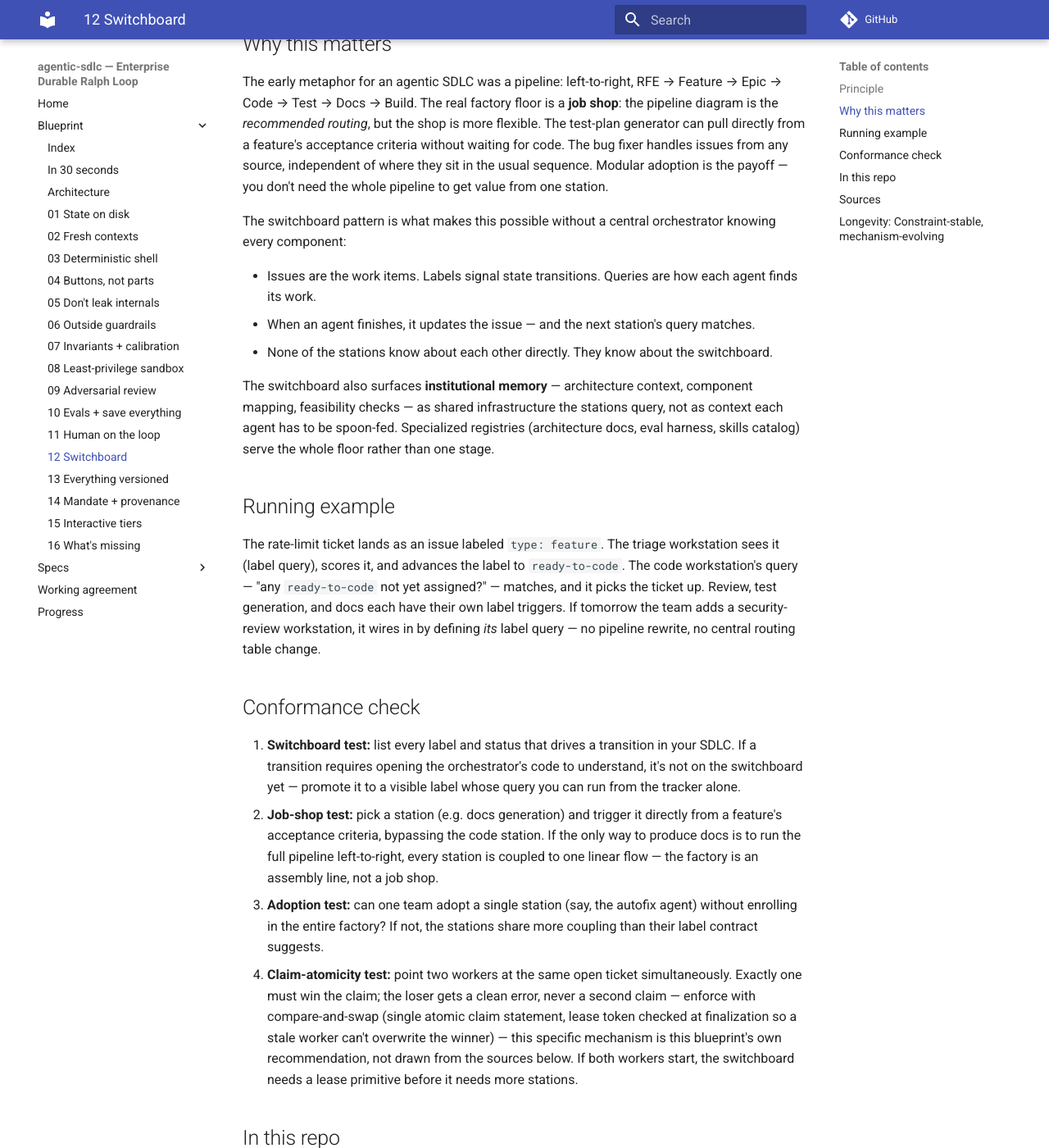
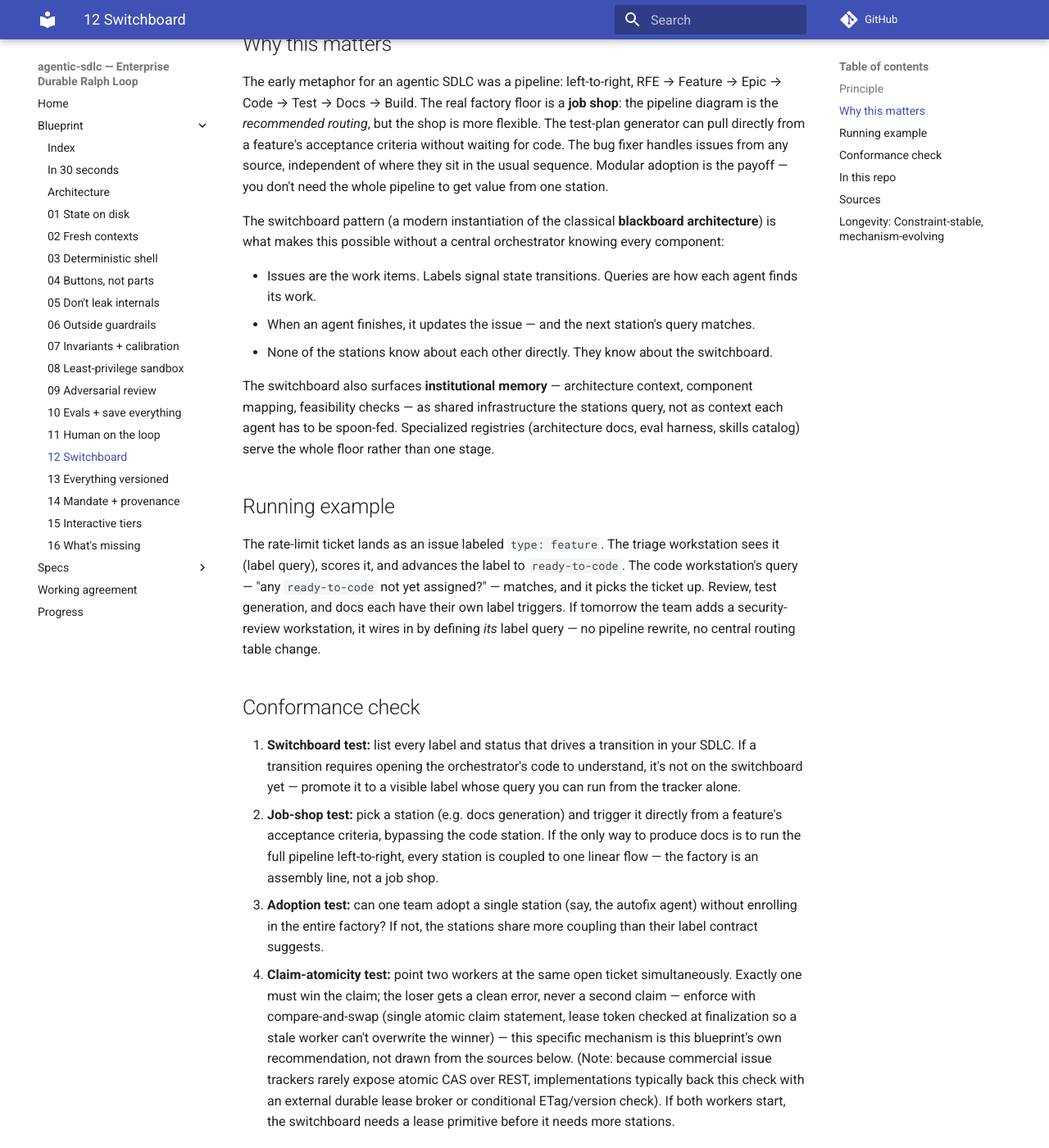
Before and after one commit to johwes/agentic-sdlc, an MkDocs documentation site: the page built from docs/blueprint/12-switchboard-coordination.md, in a window 1280 px wide and 1400 px high, scrolled down 353 px. Shown: the whole window at 82% size. Built offline with MkDocs 1.6.1 and Material for MkDocs 9.7.7, drawn with Linux system fonts in a browser that asks for light colours; comment, search, counter and statistics services are not loaded; some of the changed text lies outside the part shown.

Commit message:
docs(blueprint): apply factor-12 review (blackboard lineage, CAS note, POSA cite)

```diff
--- a/docs/blueprint/12-switchboard-coordination.md
+++ b/docs/blueprint/12-switchboard-coordination.md
@@ -8,7 +8,7 @@ There is no central conveyor belt. There are **specialized workstations** — ea
 
 The early metaphor for an agentic SDLC was a pipeline: left-to-right, RFE → Feature → Epic → Code → Test → Docs → Build. The real factory floor is a **job shop**: the pipeline diagram is the *recommended routing*, but the shop is more flexible. The test-plan generator can pull directly from a feature's acceptance criteria without waiting for code. The bug fixer handles issues from any source, independent of where they sit in the usual sequence. Modular adoption is the payoff — you don't need the whole pipeline to get value from one station.
 
-The switchboard pattern is what makes this possible without a central orchestrator knowing every component:
+The switchboard pattern (a modern instantiation of the classical **blackboard architecture**) is what makes this possible without a central orchestrator knowing every component:
 
 - Issues are the work items. Labels signal state transitions. Queries are how each agent finds its work.
 - When an agent finishes, it updates the issue — and the next station's query matches.
@@ -25,7 +25,7 @@ The rate-limit ticket lands as an issue labeled `type: feature`. The triage work
 1. **Switchboard test:** list every label and status that drives a transition in your SDLC. If a transition requires opening the orchestrator's code to understand, it's not on the switchboard yet — promote it to a visible label whose query you can run from the tracker alone.
 2. **Job-shop test:** pick a station (e.g. docs generation) and trigger it directly from a feature's acceptance criteria, bypassing the code station. If the only way to produce docs is to run the full pipeline left-to-right, every station is coupled to one linear flow — the factory is an assembly line, not a job shop.
 3. **Adoption test:** can one team adopt a single station (say, the autofix agent) without enrolling in the entire factory? If not, the stations share more coupling than their label contract suggests.
-4. **Claim-atomicity test:** point two workers at the same open ticket simultaneously. Exactly one must win the claim; the loser gets a clean error, never a second claim — enforce with compare-and-swap (single atomic claim statement, lease token checked at finalization so a stale worker can't overwrite the winner) — this specific mechanism is this blueprint's own recommendation, not drawn from the sources below. If both workers start, the switchboard needs a lease primitive before it needs more stations.
+4. **Claim-atomicity test:** point two workers at the same open ticket simultaneously. Exactly one must win the claim; the loser gets a clean error, never a second claim — enforce with compare-and-swap (single atomic claim statement, lease token checked at finalization so a stale worker can't overwrite the winner) — this specific mechanism is this blueprint's own recommendation, not drawn from the sources below. (Note: because commercial issue trackers rarely expose atomic CAS over REST, implementations typically back this check with an external durable lease broker or conditional ETag/version check). If both workers start, the switchboard needs a lease primitive before it needs more stations.
 
 ## In this repo
 
@@ -38,6 +38,7 @@ The ledger states (`inbox → active → review → promoted | escalated`) and p
 - HumanLayer 12-Factor — [Factor 5: Unify execution state and business state](https://github.com/humanlayer/12-factor-agents) (unified state as the precondition for switchboard routing)
 - AWS Well-Architected Framework — [Agentic AI Lens, AGENTREL04](https://docs.aws.amazon.com/wellarchitected/latest/agentic-ai-lens/agentrel04.html) (peer-to-peer agent coordination causes deadlocks; recommends a shared, durable control plane instead — AWS's own default leans supervisor/arbiter rather than fully decentralized, worth reading with that nuance)
 - Microsoft — [AI Agent Orchestration Patterns](https://learn.microsoft.com/en-us/azure/architecture/ai-ml/guide/ai-agent-design-patterns) (Azure Architecture Center's current catalog of sequential/concurrent/handoff/group-chat orchestration patterns)
+- Buschmann et al. — [Pattern-Oriented Software Architecture, Vol 1: A System of Patterns](https://dl.acm.org/doi/10.5555/249013) (Wiley, 1996; the classical Blackboard pattern underpinning decentralized, query-driven coordination)
 
 ## Longevity: Constraint-stable, mechanism-evolving
 
```
